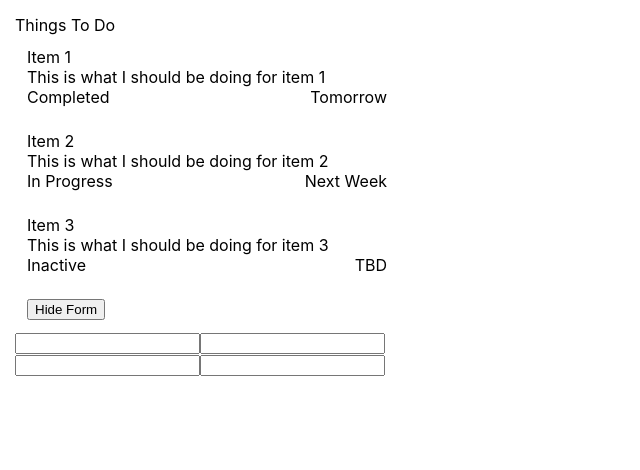
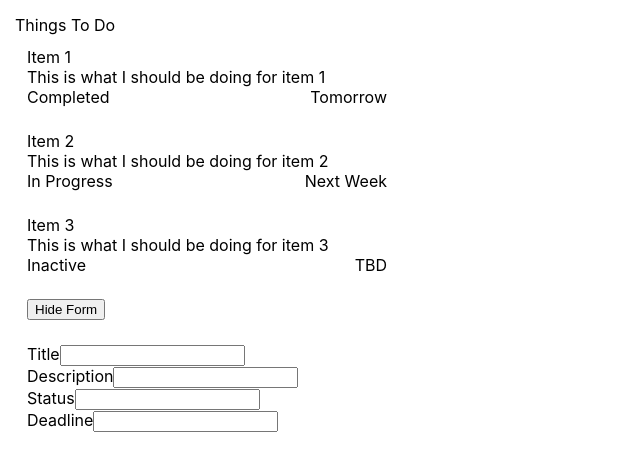
Before and after one commit to dru1208/to_do_challenge, a React (Create React App) app: page / in a window 1280 px wide. Both pictures are taken after a click on the button "Add ToDo". Shown: the top 470 px of the page, without its empty margins (0-640 px from the left). Built offline with nearby package versions, Linux system fonts and the light colour scheme.

Commit message:
[ah] form render

```diff
--- a/src/components/ToDoForm.jsx
+++ b/src/components/ToDoForm.jsx
@@ -1,15 +1,34 @@
 import React from "react"
+import ToDoFormGroup from "./ToDoFormGroup"
+
+const formProps = [
+  {
+    label: "Title",
+    fieldName: "title"
+  },
+  {
+    label: "Description",
+    fieldName: "description"
+  },
+  {
+    label: "Status",
+    fieldName: "status"
+  },
+  {
+    label: "Deadline",
+    fieldName: "deadline"
+  }
+]
 
 const ToDoForm = ({ addToDo }) => {
   return (
-    <div>
-      <form>
-        <input type="text" name="title" />
-        <input type="text" name="description" />
-        <input type="text" name="status" />
-        <input type="text" name="deadline" />
-      </form>
-    </div>
+    <form className="form-container">
+      {
+        formProps.map((fieldProps, index) =>
+          <ToDoFormGroup key={index} {...fieldProps} />
+        )
+      }
+    </form>
   )
 }
 
--- /dev/null
+++ b/src/components/ToDoFormGroup.jsx
@@ -0,0 +1,17 @@
+import React from "react"
+
+const ToDoFormGroup = ({ label, fieldName}) => {
+  return (
+    <div className="form-group">
+      <label
+        for={fieldName}
+        className="form-label"
+      >
+        {label}
+      </label>
+      <input type="text" name={fieldName} />
+    </div>
+  )
+}
+
+export default ToDoFormGroup
```
